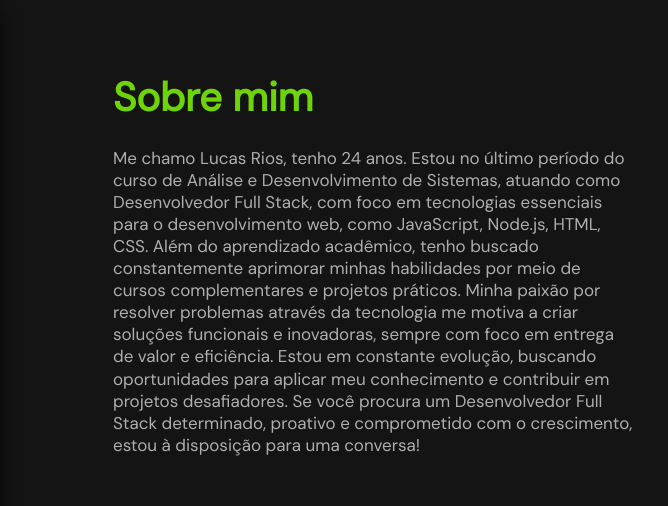
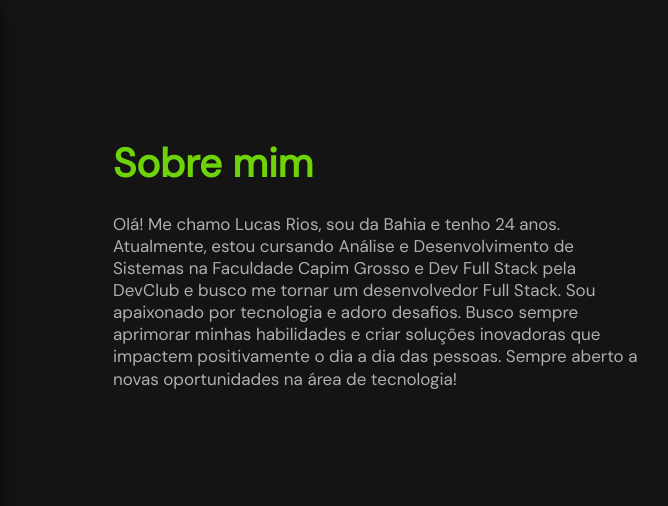
Before and after one commit to lucasriosdev/portifolio-main, a plain HTML site: page index.html in a window 1280 px wide. Shown: the part 928-1434 px from the top of the page, 538-1206 px from the left. Drawn offline with nearby package versions, Linux system fonts and the light colour scheme; a web font is replaced by a local one.

Commit message:
Editando o sobre mim

```diff
--- a/index.html
+++ b/index.html
@@ -239,9 +239,9 @@
           </header>
           <div class="content">
             <p>
-              Me chamo Lucas Rios, tenho 24 anos. Estou no último período do curso de Análise e Desenvolvimento de Sistemas, atuando como Desenvolvedor Full Stack, com foco em tecnologias essenciais para o desenvolvimento web, como JavaScript, Node.js, HTML, CSS. Além do aprendizado acadêmico, tenho buscado constantemente aprimorar minhas habilidades por meio de cursos complementares e projetos práticos.
-              Minha paixão por resolver problemas através da tecnologia me motiva a criar soluções funcionais e inovadoras, sempre com foco em entrega de valor e eficiência. Estou em constante evolução, buscando oportunidades para aplicar meu conhecimento e contribuir em projetos desafiadores.
-              Se você procura um Desenvolvedor Full Stack determinado, proativo e comprometido com o crescimento, estou à disposição para uma conversa!
+ Olá! Me chamo Lucas Rios, sou da Bahia e tenho 24 anos. Atualmente, estou cursando Análise e Desenvolvimento de Sistemas na Faculdade Capim Grosso e Dev Full Stack pela DevClub e busco me tornar um desenvolvedor Full Stack.
+Sou apaixonado por tecnologia e adoro desafios. Busco sempre aprimorar minhas habilidades e criar soluções inovadoras que impactem positivamente o dia a dia das pessoas.
+Sempre aberto a novas oportunidades na área de tecnologia!
             </p>
           </div>
         </div>
```
